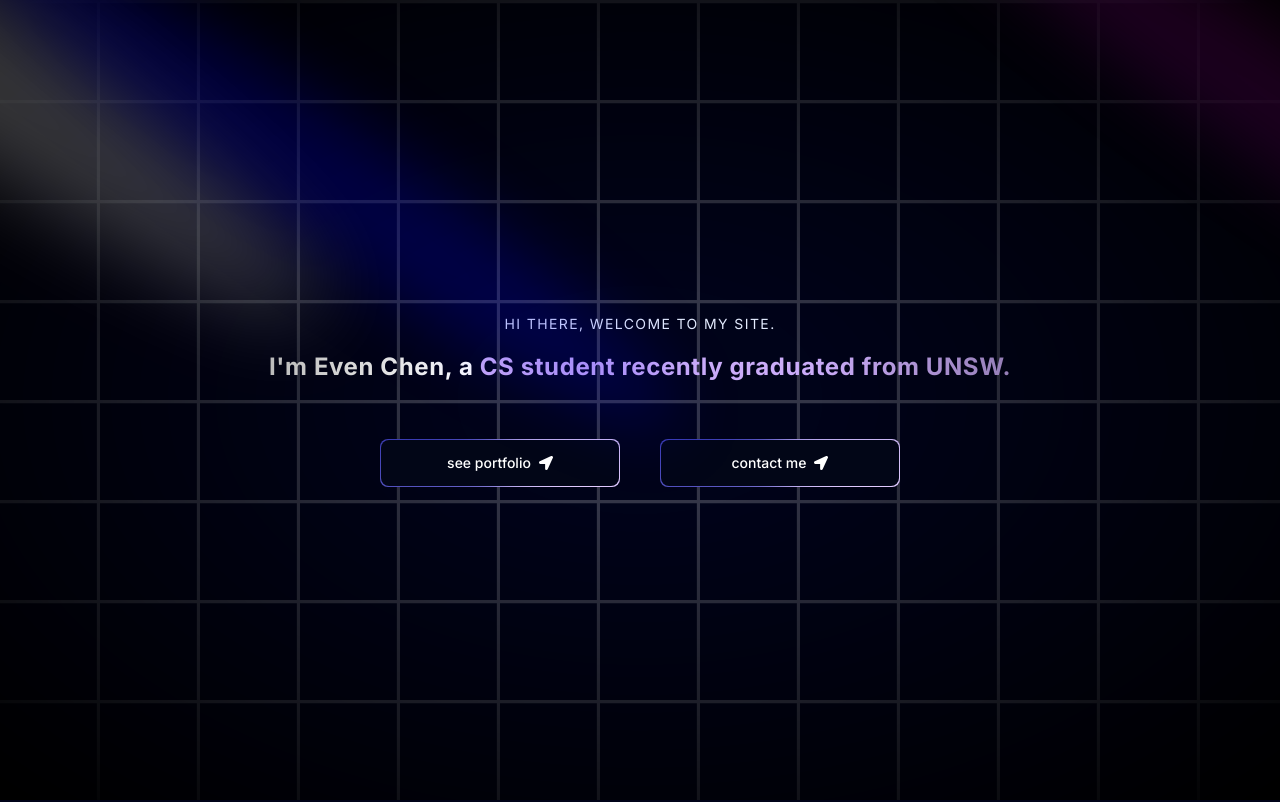
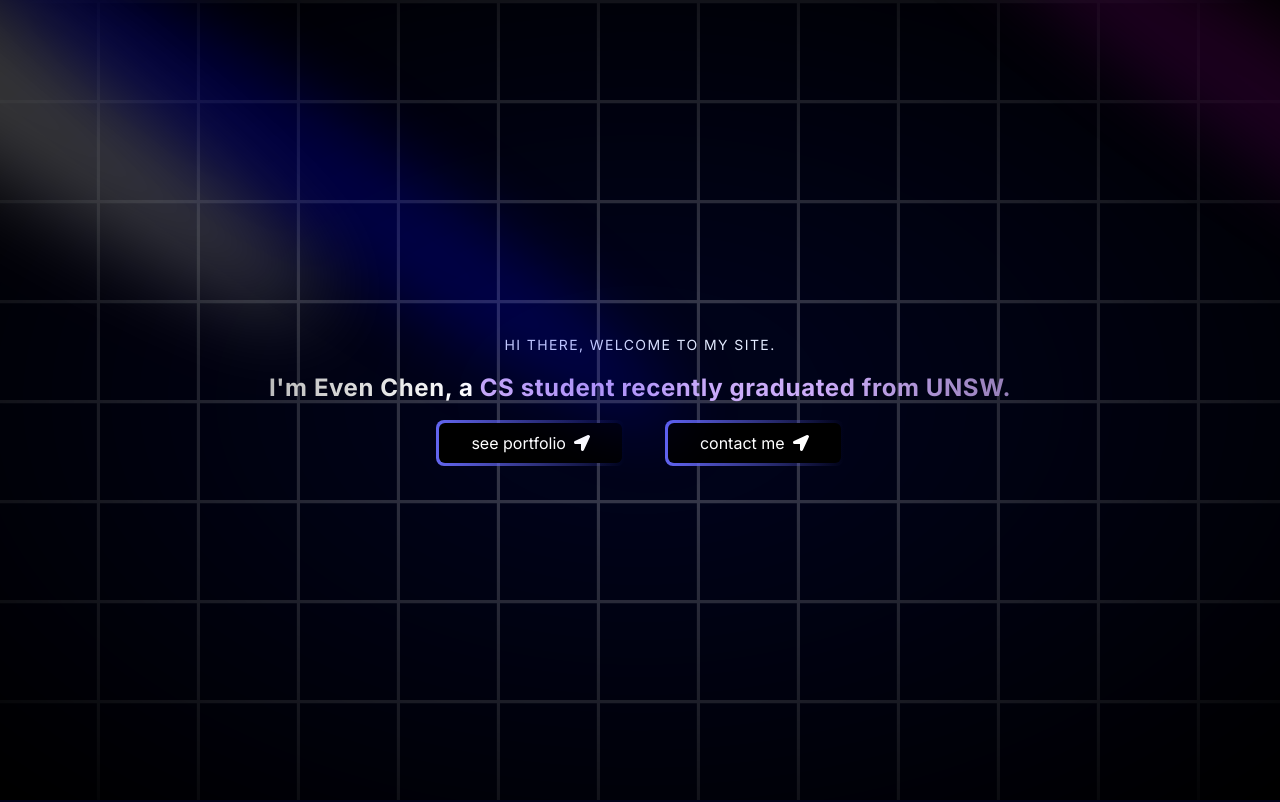
Before and after one commit to Even012/Portfolio, a Next.js app: page / in a window 1280 px wide. Shown: the top 802 px of the page. Built offline with nearby package versions, Linux system fonts and the light colour scheme.

Commit message:
fix button display issue

```diff
--- a/components/Hero.tsx
+++ b/components/Hero.tsx
@@ -51,4 +51,4 @@
   )
 }
 
-export default Hero
+export default Hero;
--- a/components/ui/MagicButton.tsx
+++ b/components/ui/MagicButton.tsx
@@ -6,15 +6,24 @@
     title: string; icon: React.ReactNode; position: string; handleClick?: ()=>void; otherClasses?:string;
 }) => {
   return (
-    <button className="relative inline-flex h-12 w-full overflow-hidden rounded-lg p-[1px] focus:outline-none md:w-60 md:mt-10" onClick={handleClick}>
-  <span className="absolute inset-[-1000%] animate-[spin_2s_linear_infinite] bg-[conic-gradient(from_90deg_at_50%_50%,#E2CBFF_0%,#393BB2_50%,#E2CBFF_100%)]" />
-  <span className={`inline-flex h-full w-full cursor-pointer items-center justify-center rounded-lg bg-slate-950 px-3 text-sm font-medium text-white backdrop-blur-3xl gap-2 ${otherClasses}`}>
-    {position === 'left' && icon}
+  //   <button className="relative inline-flex h-12 w-full overflow-hidden rounded-lg p-[1px] focus:outline-none md:w-60 md:mt-10" onClick={handleClick}>
+  // <span className="absolute inset-[-1000%] animate-[spin_2s_linear_infinite] bg-[conic-gradient(from_90deg_at_50%_50%,#E2CBFF_0%,#393BB2_50%,#E2CBFF_100%)]" />
+  // <span className={`inline-flex h-full w-full cursor-pointer items-center justify-center rounded-lg bg-slate-950 px-3 text-sm font-medium text-white backdrop-blur-3xl gap-2 ${otherClasses}`}>
+    // {position === 'left' && icon}
+    // {title}
+    // {position === 'right' && icon}
+  // </span>
+// </button>
+
+<button className="p-[3px] relative">
+<div className="absolute inset-0 bg-gradient-to-r from-indigo-500 to-purple-500 rounded-lg" />
+<div className=" inline-flex gap-2 h-full w-full cursor-pointer items-center justify-center px-8 py-2  bg-black rounded-[6px]  relative group transition duration-200 text-white hover:bg-transparent">
+ {position === 'left' && icon}
     {title}
     {position === 'right' && icon}
-  </span>
+</div>
 </button>
   )
 }
 
-export default MagicButton
+export default MagicButton;
--- a/package.json
+++ b/package.json
@@ -12,16 +12,17 @@
     "@react-three/drei": "^9.105.6",
     "@react-three/fiber": "^8.16.6",
     "clsx": "^2.1.1",
-    "framer-motion": "^11.2.6",
+    "framer-motion": "^11.5.4",
     "mini-svg-data-uri": "^1.4.4",
     "next": "^14.2.3",
     "next-themes": "^0.3.0",
     "node": "^22.2.0",
     "react": "^18.3.1",
     "react-dom": "^18.3.1",
+    "react-element-to-jsx-string": "^15.0.0",
     "react-icons": "^5.2.1",
     "react-lottie": "^1.2.4",
-    "tailwind-merge": "^2.3.0",
+    "tailwind-merge": "^2.5.2",
     "tailwindcss-animate": "^1.0.7",
     "three": "^0.164.1",
     "three-globe": "^2.31.0"
```
Also changed, not shown: 1 other file (tests, documents, lock files or other folders).
